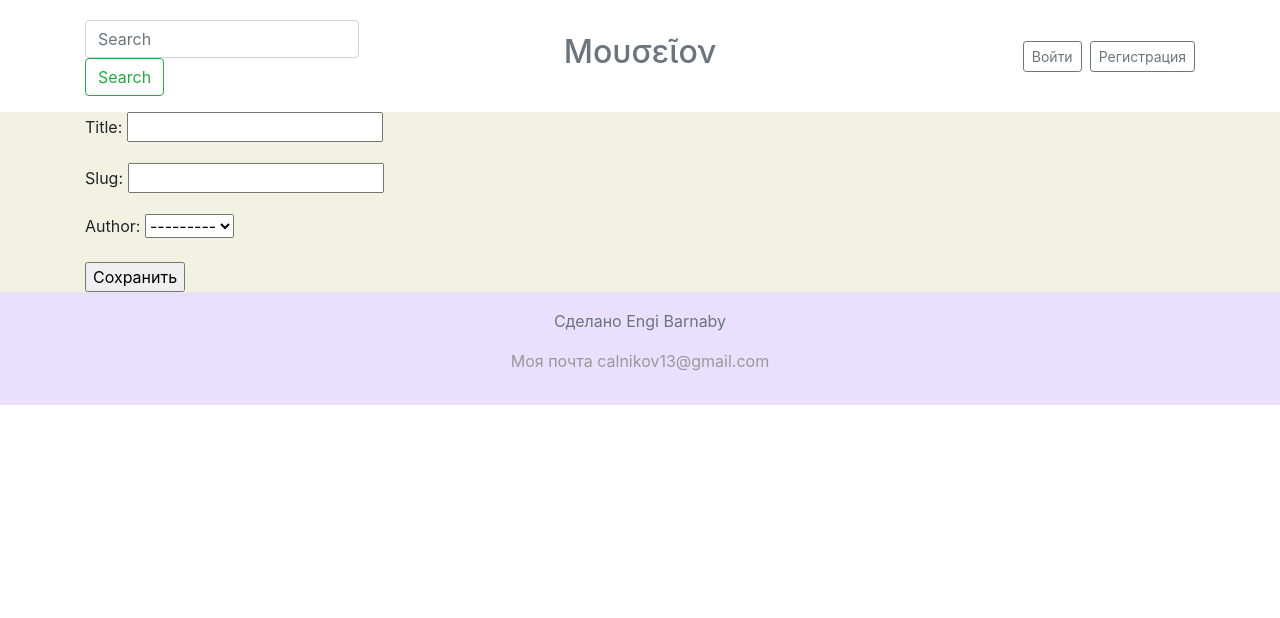
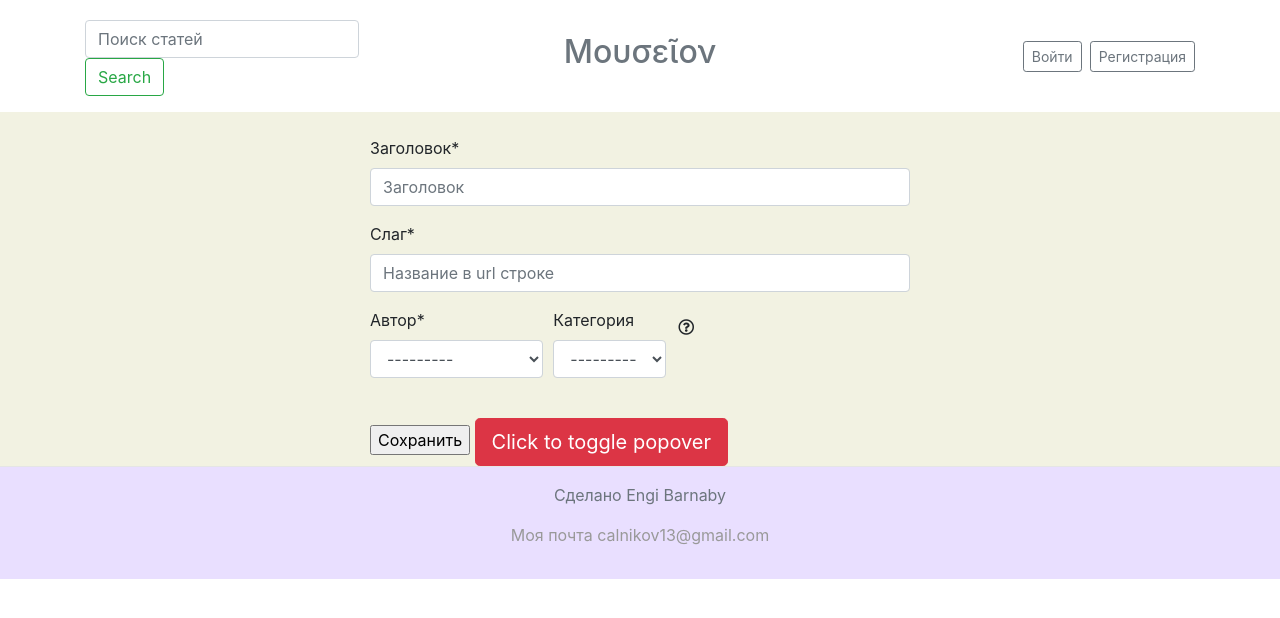
Before and after one commit to EngiBarnaby/Django-Blog, a Django app: page /create/ in a window 1280 px wide. Shown: the top 618 px of the page. Run offline with Django 3.2, Linux system fonts and the light colour scheme; data comes from the database, SQL or seed files in the repository; data that the repository does not hold is empty; parts of the project's set-up code (start-up, migrations or seed data) failed here and were passed over; some libraries are stand-ins or nearby versions.

Commit message:
Систеиа тегов и поиск

```diff
--- a/account/urls.py
+++ b/account/urls.py
@@ -7,7 +7,8 @@ app_name="account"
 urlpatterns = [
     path('register/', register_user, name='register'),
     # path('login/', auth_views.LoginView.as_view(), name="login"),
-    path("logout/", auth_views.LogoutView.as_view(), name="logout"),
+    # path("logout/", auth_views.LogoutView.as_view(), name="logout"),
     path("register_done/", register_done, name='register_done'),
     path("login/", login_user, name="login"),
+    path("logout/", logout_user, name="logout"),
 ]
--- a/pages/admin.py
+++ b/pages/admin.py
@@ -8,6 +8,11 @@ from ckeditor.widgets import CKEditorWidget
 class ArticleContentInline(admin.StackedInline):
     model = ArticleContent
 
+admin.site.register(Tag)
+
+# @admin.register(Tag)
+# class TagsAdmin(admin.ModelAdmin):
+#     list_display = ("name")
 
 @admin.register(Category)
 class CategoryAdmin(admin.ModelAdmin):
--- a/pages/forms.py
+++ b/pages/forms.py
@@ -3,6 +3,18 @@ from .models import *
 
 
 class PostForm(forms.ModelForm):
+    def __init__(self, *args, **kwargs):
+        super(PostForm, self).__init__(*args, **kwargs)
+        # self.title['title'].widget.attrs['placeholder'] = self.instance.placeholder
+        self.fields['title'].widget.attrs['placeholder'] = 'Заголовок'
+        self.fields['slug'].widget.attrs['placeholder'] = 'Название в url строке'
+
     class Meta:
         model = Post
-        fields = ['title', 'slug', 'author']
+        fields = ['title', 'slug', 'author', 'category']
+        labels = {
+            "title" : "Заголовок",
+            "slug" : "Слаг",
+            "author" : "Автор",
+            "category" : "Категория"
+        }
--- a/pages/models.py
+++ b/pages/models.py
@@ -3,7 +3,17 @@ from django.contrib.auth.models import User
 from django.utils import timezone
 from taggit.managers import TaggableManager
 from ckeditor.fields import RichTextField
+from django.urls import reverse
 
+
+class Tag(models.Model):
+    name = models.CharField(max_length=50)
+
+    def __str__(self):
+        return self.name
+
+    def get_absolute_url(self):
+        return reverse("post:post_list_by_tag", args=[self.id])
 
 class Category(models.Model):
     name = models.CharField(max_length=50)
@@ -15,6 +25,9 @@ class Category(models.Model):
         verbose_name = 'Категория'
         verbose_name_plural = 'Категорий'
 
+    def get_absolute_url(self):
+        return reverse("post:post_list_by_category", args=[self.id])
+
 class Post(models.Model):
     title = models.CharField(max_length=100)
     # subtitle = models.CharField(max_length=100)
@@ -24,9 +37,8 @@ class Post(models.Model):
     image = models.ImageField(null=True, blank=True)
     publish = models.DateTimeField(default=timezone.now)
     updated = models.DateTimeField(auto_now=True)
-    category = models.ForeignKey(Category, on_delete = models.CASCADE, null=True)
-    tags = TaggableManager(blank=True)
-
+    category = models.ForeignKey(Category, on_delete = models.CASCADE, null=True, blank=True)
+    tags = models.ManyToManyField(Tag, related_name='tags')
 
     def __str__(self):
         return self.title
@@ -36,6 +48,9 @@ class Post(models.Model):
         verbose_name = 'Статья'
         verbose_name_plural = 'Статьй'
 
+    def get_absolute_url(self):
+        return reverse("post:post_detail", args=[self.slug])
+
 class ArticleContent(models.Model):
     post = models.ForeignKey(Post, on_delete=models.CASCADE, related_name="paragraphs")
     subtitle = models.CharField(max_length=100)
--- a/pages/templates/pages/base.html
+++ b/pages/templates/pages/base.html
@@ -12,19 +12,28 @@
     <script src="https://stackpath.bootstrapcdn.com/bootstrap/4.5.0/js/bootstrap.min.js" integrity="sha384-OgVRvuATP1z7JjHLkuOU7Xw704+h835Lr+6QL9UvYjZE3Ipu6Tp75j7Bh/kR0JKI" crossorigin="anonymous"></script>
     <link rel="stylesheet" href="https://use.fontawesome.com/releases/v5.8.1/css/all.css" integrity="sha384-50oBUHEmvpQ+1lW4y57PTFmhCaXp0ML5d60M1M7uH2+nqUivzIebhndOJK28anvf" crossorigin="anonymous">
     <link rel="stylesheet" href="path/to/font-awesome/css/font-awesome.min.css">
-
-
+    <script>
+    $(function () {
+      $('[data-toggle="popover"]').popover()
+    })
+    </script>
+    <script>
+    $(function () {
+      $('[data-toggle="tooltip"]').tooltip()
+    })
+    </script>
     <title>{% block title %}{% endblock %}</title>
   </head>
   <wrapper class="d-flex flex-column">
     <body>
     <!--Панел навигаций-->
+    <nav class="nav">
       <div class="container nav-main">
         <header class="blog-header py-3">
             <div class="row flex-nowrap justify-content-between align-items-center">
               <div class="col-4 pt-1">
-              <form class="form-inline">
-                <input class="form-control mr-sm-2" type="search" placeholder="Search" aria-label="Search">
+                <form class="form-inline" action="{% url 'post:search' %}">
+                  <input class="form-control mr-sm-2" type="text" placeholder="Поиск статей" aria-label="Search" name="main-search">
                   <button class="btn btn-outline-success my-2 my-sm-0" type="submit">Search</button>
                 </form>
               </div>
@@ -38,9 +47,11 @@
                 {% if request.user.is_authenticated %}
                   <a class="btn btn-sm btn-outline-secondary ml-2" href="{% url 'account:logout' %}">Выйти</a>
                   <a class="btn btn-sm btn-outline-secondary ml-2" href="{% url 'post:post_create' %}">Написать статью</a>
+                  <div class="">
                     <svg class="bi bi-person ml-2" width="2em" height="2em" viewBox="0 0 16 16" fill="currentColor" xmlns="http://www.w3.org/2000/svg">
                       <path fill-rule="evenodd" d="M13 14s1 0 1-1-1-4-6-4-6 3-6 4 1 1 1 1h10zm-9.995-.944v-.002.002zM3.022 13h9.956a.274.274 0 0 0 .014-.002l.008-.002c-.001-.246-.154-.986-.832-1.664C11.516 10.68 10.289 10 8 10c-2.29 0-3.516.68-4.168 1.332-.678.678-.83 1.418-.832 1.664a1.05 1.05 0 0 0 .022.004zm9.974.056v-.002.002zM8 7a2 2 0 1 0 0-4 2 2 0 0 0 0 4zm3-2a3 3 0 1 1-6 0 3 3 0 0 1 6 0z"/>
                     </svg>
+                  </div>
                 {% else %}
                   <a class="btn btn-sm btn-outline-secondary ml-2" href="{% url 'account:login' %}">Войти</a>
                   <a class="btn btn-sm btn-outline-secondary ml-2" href="{% url 'account:register' %}">Регистрация</a>
@@ -52,7 +63,7 @@
             <div class="nav-scroller py-1 mb-2" id="categories">
               <nav class="nav d-flex justify-content-center">
                 {% for c in categories %}
-                <a class="p-2 text-muted" href="#">{{ c.name }}</a>
+                  <a class="p-2 text-muted" href="{{ c.get_absolute_url }}">{{ c.name }}</a>
                 {% endfor %}
                 <!-- <a class="p-2 text-muted" href="#">World</a>
                 <a class="p-2 text-muted" href="#">U.S.</a>
@@ -70,6 +81,8 @@
             </div>
           {% endif %}
         </div>
+    </nav>
+
 
       <div class="content flex-fill">
         {% block content %}
--- a/pages/templates/pages/post/post_create.html
+++ b/pages/templates/pages/post/post_create.html
@@ -1,13 +1,38 @@
 {% extends "pages/base.html" %}
 
-{% block title %}НАписатьстатью{% endblock %}
+{% load crispy_forms_tags %}
+
+
+{% block title %}Написатьстатью{% endblock %}
 
 {% block content %}
-  <div class="container">
-    <form action="" method="post">
-      {% csrf_token %}
-      {{ post_form.as_p }}
-      <input type="submit" value="Сохранить">
-    </form>
+  <div class="container mt-4 h-100">
+    <div class="row -flex justify-content-center">
+      <div class="col-6">
+        <form action="" method="post">
+          {% csrf_token %}
+              {{ post_form.title|as_crispy_field }}
+              {{ post_form.slug|as_crispy_field }}
+          <div class="form-row">
+            <div class="form-group col-md-4">
+              {{ post_form.author|as_crispy_field }}
+            </div>
+            <div class="form-group col-md-4">
+              <div class="input-group mb-2">
+                {{post_form.category|as_crispy_field}}
+                <div class="input-group-append">
+                  <span class="btn" data-container="body" data-toggle="popover" data-placement="right" data-content="Поле категорий является необязательным">
+                    <i class="far fa-question-circle"></i></span>
+                </div>
+                <!-- <input type="email" name="username" class="form-control py-2 border-left-0 border" placeholder="Email"> -->
+              </div>
+            </div>
+          </div>
+          <input type="submit" value="Сохранить">
+          <button type="button" class="btn btn-lg btn-danger" data-toggle="popover" title="Popover title" data-content="And here's some amazing content. It's very engaging. Right?">Click to toggle popover</button>
+        </form>
+    </div>
   </div>
+</div>
+
 {% endblock %}
--- a/pages/urls.py
+++ b/pages/urls.py
@@ -5,7 +5,10 @@ app_name = "post"
 
 urlpatterns = [
     path('', post_list, name='post_list'),
-    path("<slug:slug>", post_detail, name="post_detail"),
+    path('tag_filter/<int:tag_id>', post_list, name="post_list_by_tag"),
+    path('category_filter/<int:category_id>', post_list, name='post_list_by_category'),
+    path('search', search, name="search"),
+    path("detail/<slug:slug>", post_detail, name="post_detail"),
     path("create/", post_create, name="post_create"),
     path("update/<slug:slug>", post_update, name="post_update"),
     path('delete/<slug:slug>', post_delete, name="post_delete"),
--- a/pages/views.py
+++ b/pages/views.py
@@ -5,12 +5,32 @@ from django.forms import inlineformset_factory, modelformset_factory
 from .forms import PostForm
 from django.views.generic.base import View
 from django.forms.models import modelform_factory
+from django.db.models import Count, Q
 
+def search(request):
+    posts = Post.objects.all()
+    query = request.GET.get('main-search')
+    if query:
+        queryset = Post.objects.filter(title__icontains=query).distinct()
 
-def post_list(request):
-    all_post = Post.objects.all()
+    context = {"queryset" : queryset}
+    return render(request, "pages/post/search_result.html", context)
+
+def post_list(request, category_id=None, tag_id=None):
+    tag = None
+    category = None
+    posts = Post.objects.all()
     categories = Category.objects.all()
-    pages = Paginator(all_post, 8)
+
+    if tag_id:
+        tag = get_object_or_404(Tag, id=tag_id)
+        posts = Post.objects.filter(tags=tag)
+
+    if category_id:
+        category = get_object_or_404(Category, id=category_id)
+        posts = Post.objects.filter(category=category)
+
+    pages = Paginator(posts, 8)
 
     if "page" in request.GET:
         page_num = request.GET['page']
@@ -23,6 +43,7 @@ def post_list(request):
     return render(request, "pages/post/post_list.html", context)
 
 def post_create(request):
+
     if request.method == "GET":
         post_form = PostForm()
         return render(request, 'pages/post/post_create.html', {"post_form" : post_form})
```
Also changed, not shown: account/templates/account/login_user.html (+6 -1 lines), account/templates/account/register.html (+4 -4 lines), account/views.py (+29 -19 lines), pages/static/css/base.css (+16 -0 lines), pages/templates/pages/post/post_list.html (+45 -3 lines), pages/templates/pages/post/search_result.html (added, +15 -0 lines), pages/migrations/0017_auto_20200609_1619.py (added), pages/migrations/0018_auto_20200609_1628.py (added), pages/migrations/0019_auto_20200609_1630.py (added), pages/migrations/0020_auto_20200609_1718.py (added). Lines whose indentation alone changed are shown as unchanged.
